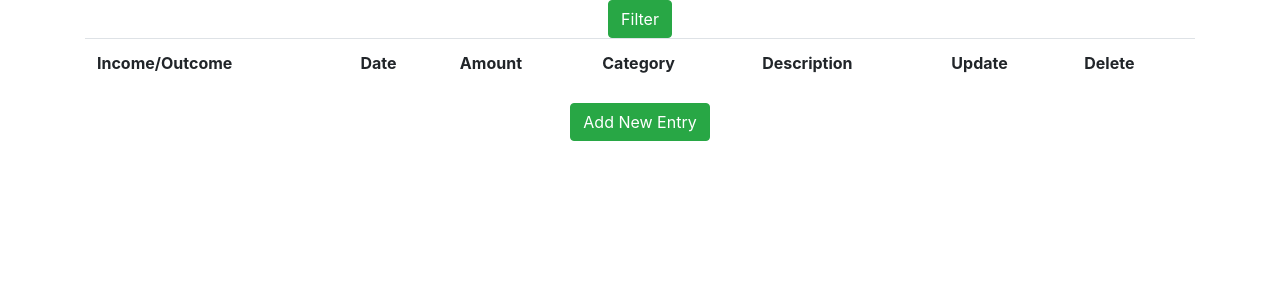
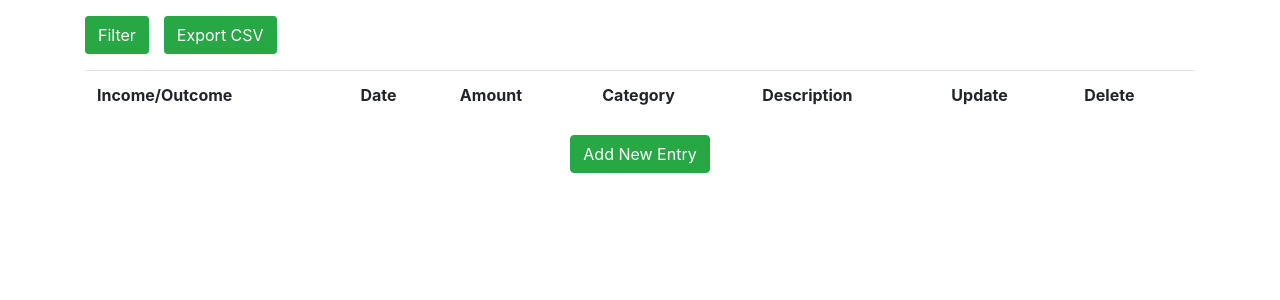
Before and after one commit to emretasar/MultipurposeWebTool, a Django app: page /budget/ in a window 1280 px wide. Shown: the part 60-360 px from the top of the page. Run offline with Django 4.2, Linux system fonts and the light colour scheme; data that the repository does not hold is empty; some libraries are stand-ins or nearby versions.

Commit message:
exporting budget entries feature added

```diff
--- a/budget/models.py
+++ b/budget/models.py
@@ -37,6 +37,9 @@ class FilterFormModel(models.Model):
         ('Yemek', 'Yemek'),
         ('Tasarruf', 'Tasarruf'),
         ('Fatura', 'Fatura'),
+        ('Alışveriş', 'Alışveriş'),
+        ('Kira', 'Kira'),
+        ('Ulaşım', 'Ulaşım'),
     ]
 
     income_or_expense = models.CharField(max_length=12, choices=INCOME_OR_EXPENSE_CHOICES, blank=True)
--- a/budget/templates/budget/list.html
+++ b/budget/templates/budget/list.html
@@ -7,7 +7,10 @@
 {% block content %}
 
     <div class="list-container">
-        <button type="button" id="showFilterButton" class="btn btn-success">Filter</button>
+        <div class="btn-group mt-3 mb-3" role="group" aria-label="Button group">
+            <button type="button" id="showFilterButton" class="btn btn-success mr-3 rounded-sm">Filter</button>
+            <a href="{% url 'export_to_excel' %}" id="exportEntriesButton" class="btn btn-success mr-3 rounded-sm">Export CSV</a>
+        </div>
 
         <form method="POST" class="form-group" id="filterForm" style="display: none;">
             {% csrf_token %}
--- a/budget/urls.py
+++ b/budget/urls.py
@@ -3,6 +3,7 @@ from . import views
 
 urlpatterns = [
     path('', views.budget_entries, name='budget_entries_page'),
+    path('export_to_excel/', views.export_to_excel, name='export_to_excel'),
 	path('update_budget/<str:pk>/', views.update_entry, name="update_budget_entry"),
 	path('delete_budget/<str:pk>/', views.delete_entry, name="delete_budget_entry"),
 ]
--- a/budget/views.py
+++ b/budget/views.py
@@ -1,7 +1,10 @@
 from django.shortcuts import render, redirect
+from django.http import HttpResponse
 from datetime import date
 from .models import BudgetEntry, FilterFormModel
 from .forms import BudgetEntryForm, FilterForm
+import openpyxl
+
 
 def budget_entries(request):
     today = date.today()
@@ -48,6 +51,29 @@ def budget_entries(request):
         context = {'entries': entries, 'form': form, 'filterForm': filterForm, 'user': user.username, 'today': today}
         return render(request, 'budget/list.html', context)
 
+def export_to_excel(request):
+    wb = openpyxl.Workbook()
+    ws = wb.active
+    ws.title = 'Exported Data'
+
+    columns = ['Income/Expense', 'Amount', 'Date', 'Category', 'Description']
+    ws.append(columns)  # Append headers
+
+    currentMonth = date.today().month
+    entries = BudgetEntry.objects.all()
+    entries = entries.filter(date__month = currentMonth)
+
+    for entry in entries:
+        if (entry.inout == "Outcome" or entry.inout == "Invest"):
+            entry.amount *= -1
+        ws.append([entry.inout, entry.amount, entry.date, entry.category, entry.description])
+
+    response = HttpResponse(content_type='application/vnd.openxmlformats-officedocument.spreadsheetml.sheet')
+    response['Content-Disposition'] = 'attachment; filename="exported_data.xlsx"'
+
+    wb.save(response)
+
+    return response
 
 def update_entry(request, pk):
     entry = BudgetEntry.objects.get(id=pk)
--- a/weather/templates/weather/weather.html
+++ b/weather/templates/weather/weather.html
@@ -16,10 +16,10 @@
                 <div class="col-4 d-flex align-items-stretch">
                     <div class="card text-center" style="width: 24rem;">
                         <div class="card-body">
-                            <img class="card-img-top" src="{% if weather.con == 'Clouds' %}{% static 'clouds.svg' %}{% elif weather.con == 'Rainy' %}{% static 'rainy.svg' %}{% elif weather.con == 'Clear' %}{% static 'sunny.svg' %}{% elif weather.con == 'Snow' %}{% static 'snow.svg' %}{% endif %}">
+                            <img class="card-img-top" src="{% if weather.con == 'Clouds' %}{% static 'clouds.svg' %}{% elif weather.con == 'Rain' %}{% static 'rainy.svg' %}{% elif weather.con == 'Clear' %}{% static 'sunny.svg' %}{% elif weather.con == 'Snow' %}{% static 'snow.svg' %}{% endif %}">
                             <h5 class="card-title">{{ weather.loc }}</h5>
                             <h6 class="card-subtitle">{{weather.con}}</h6>
-                            <p class="card-text">{{weather.info|linebreaks}}</p>-
+                            <p class="card-text">{{weather.info|linebreaks}}</p>
                             <a class="btn btn-sm btn-danger" href="{% url 'delete_weather' weather.loc.id %}">Delete</a>
                         </div>
                     </div>
```
